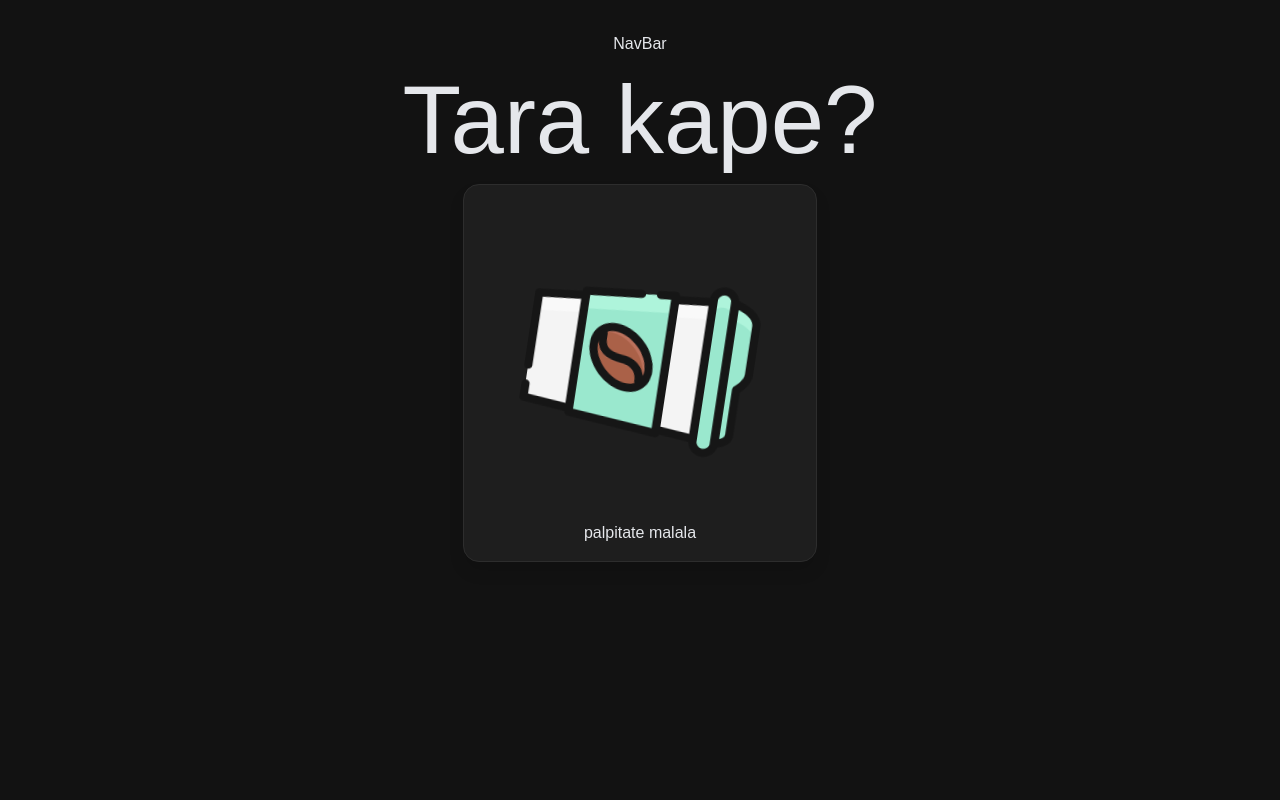
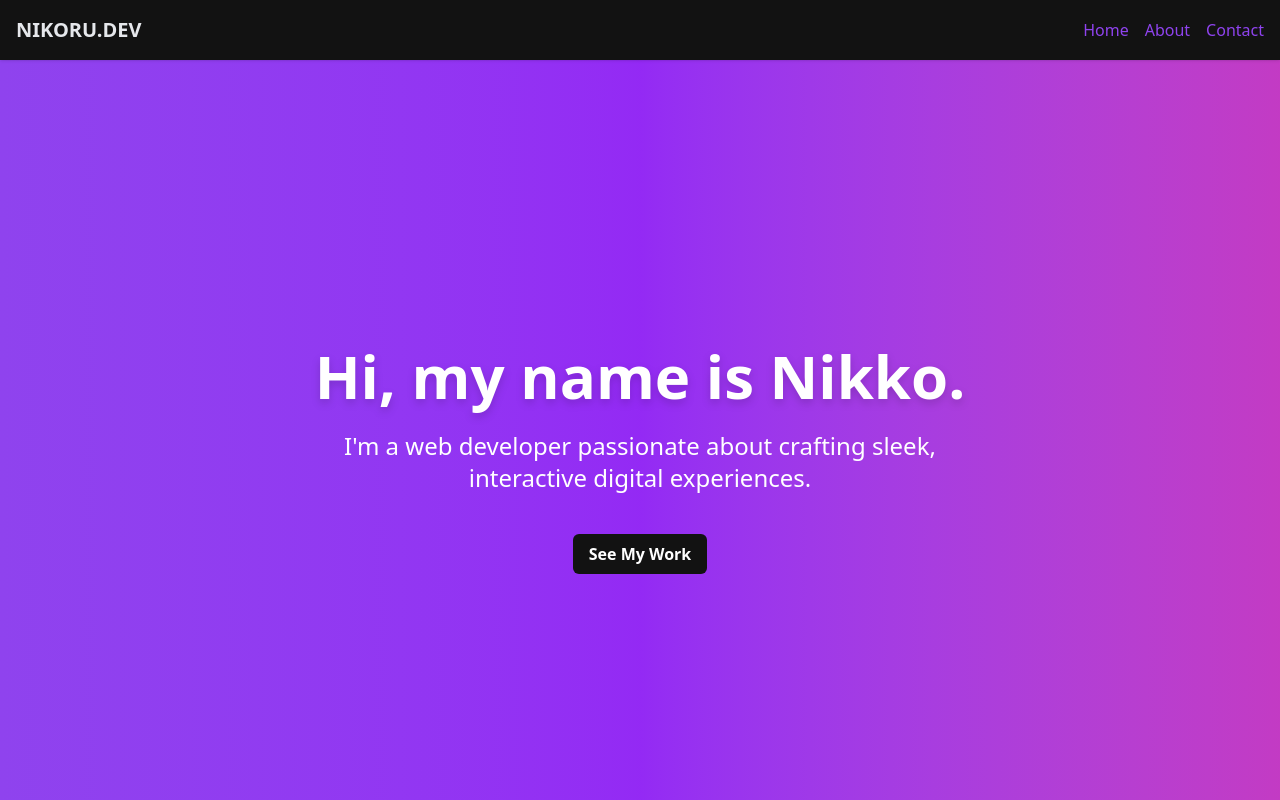
Before and after one commit to Nikoru14/Nikoru14.github.io, a React (Vite) app: page / in a window 1280 px wide. Shown: the top 800 px of the page. Built offline with nearby package versions, Linux system fonts and the light colour scheme.

Commit message:
new file:   .prettierrc 	modified:   package-lock.json 	modified:   package.json 	modified:   src/App.css 	modified:   src/App.js 	modified:   src/components/NavBar.js 	deleted:    src/index.css 	modified:   src/main.js 	new file:   src/sections/Hero.js

```diff
--- a/package.json
+++ b/package.json
@@ -28,6 +28,8 @@
     "eslint-plugin-react-refresh": "^0.4.18",
     "gh-pages": "^6.3.0",
     "globals": "^15.14.0",
+    "prettier": "^3.5.3",
+    "prettier-plugin-tailwindcss": "^0.6.11",
     "vite": "^6.1.0"
   }
 }
--- a/src/App.css
+++ b/src/App.css
@@ -1,25 +1,135 @@
-#root {
-  max-width: 1280px;
-  margin: 0 auto;
-  padding: 2rem;
-  text-align: center;
+@import "tailwindcss";
+
+/* Define your design tokens in the @theme block.
+   (Tokens in the “--color-*” namespace will automatically generate utilities like bg-primary or text-primary.) */
+@theme {
+  --color-primary: #8f43ee;
+  --color-background: #121212;
+  --color-text: #e5e7eb;
+  --color-card: #1e1e1e;
+  --color-border: #2d2d2d;
 }
 
-.logo {
-  height: 6em;
-  padding: 1.5em;
-  will-change: filter;
-  transition: filter 300ms;
+/* Base styles (global styles) */
+@layer base {
+  body {
+    @apply bg-[var(--color-background)] text-[var(--color-text)] font-sans;
+  }
+
+  h1 {
+    @apply text-3xl font-bold;
+  }
+
+  h2 {
+    @apply text-2xl font-semibold;
+  }
+
+  h3 {
+    @apply text-xl font-medium;
+  }
+
+  p {
+    @apply text-base;
+  }
+
+  a {
+    @apply text-[var(--color-primary)] no-underline;
+  }
+
+  a:hover {
+    @apply underline;
+  }
 }
 
-.logo:hover {
-  filter: drop-shadow(0 0 2em #646cffaa);
+/* Component styles */
+@layer components {
+  .card {
+    @apply bg-[var(--color-card)] p-4 rounded-xl border border-[var(--color-border)];
+  }
+
+  .button {
+    @apply px-4 py-2 rounded-md font-semibold transition-all duration-200 bg-background text-white;
+  }
+
+  .button:hover {
+    filter: brightness(1.5);
+  }
+
+  .button:active {
+    transform: scale(0.95);
+  }
+
+  .input {
+    @apply p-2 rounded-md border bg-[var(--color-card)] text-white;
+    /* Alternatively, you can apply border color via @apply if you wish:
+       @apply border-[var(--color-border)]; */
+    border-color: var(--color-border);
+  }
+
+  .link {
+    @apply text-[var(--color-primary)] no-underline;
+  }
+
+  .link:hover {
+    @apply underline;
+  }
+
+  .logo {
+    @apply p-6 h-[200px] w-auto;
+    will-change: filter;
+    animation: logo-spin 20s linear infinite;
+  }
+
+  .logo:hover {
+    @apply transition-all duration-400;
+    filter: drop-shadow(0 0 2em rgb(0, 255, 179));
+  }
 }
 
-.logo.react:hover {
-  filter: drop-shadow(0 0 2em #61dafbaa);
+/* Utilities */
+@layer utilities {
+  .hero-section {
+    @apply p-4 bg-[var(--color-primary)] text-white h-screen;
+  }
+
+  .section {
+    @apply p-4;
+  }
+
+  .container {
+    @apply mx-auto max-w-4xl px-4;
+  }
+
+  .grid {
+    @apply grid grid-cols-1 gap-4;
+  }
+
+  .grid-sm {
+    @apply grid-cols-2;
+  }
+
+  .grid-md {
+    @apply grid-cols-3;
+  }
+
+  .grid-lg {
+    @apply grid-cols-4;
+  }
+
+  .grid-xl {
+    @apply grid-cols-5;
+  }
+
+  .grid-2xl {
+    @apply grid-cols-6;
+  }
+
+  .flex-center {
+    @apply flex items-center justify-center;
+  }
 }
 
+/* Custom keyframes for the logo animation */
 @keyframes logo-spin {
   from {
     transform: rotate(0deg);
@@ -29,17 +139,3 @@
     transform: rotate(360deg);
   }
 }
-
-@media (prefers-reduced-motion: no-preference) {
-  a:nth-of-type(2) .logo {
-    animation: logo-spin infinite 20s linear;
-  }
-}
-
-.card {
-  padding: 2em;
-}
-
-.read-the-docs {
-  color: #888;
-}
--- a/src/App.js
+++ b/src/App.js
@@ -1,12 +1,12 @@
 import { useState } from 'react'
 import { createBrowserRouter, RouterProvider } from "react-router-dom";
+import Hero from './sections/Hero.js';
 import NavBar from './components/NavBar.js'
 import coffeeCupSVG from './assets/coffee-cup.svg'
 import './App.css'
 
+
 const App = () => {
-  const [count, setCount] = useState(0)
-
   const openInNewTab = url => {
     window.open(url, '_blank', 'noopener,noreferrer');
   };
@@ -14,9 +14,19 @@ const App = () => {
 
   return (
     <>
-      <div>
       <NavBar />
-
+      <Hero />
+      <div className='container'>
+        <h1 className='text-8xl my-4'>Tara kape?</h1>
+        <div className='flex justify-center'>
+          <div className="card">
+            <p>
+              <img src={coffeeCupSVG} alt="Coffee Cup" className="logo" />
+            </p>
+            <p>
+              palpitate malala
+            </p>
+          </div>
         </div>
         <h1 className='text-8xl my-4'>Tara kape?</h1>
         <div className='flex justify-center'>
@@ -29,6 +39,7 @@ const App = () => {
             </p>
           </div>
         </div>
+      </div>
     </>
   )
 }
--- a/src/components/NavBar.js
+++ b/src/components/NavBar.js
@@ -1,9 +1,28 @@
 const NavBar = () => {
   return (
-    <div>
-      <h1>NavBar</h1>
-    </div>
+    <nav className="sticky top-0 z-50 flex items-center justify-between p-4 bg-background shadow">
+      <div className="flex-shrink-0">
+        <h1 className="text-xl font-bold">NIKORU.DEV</h1>
+      </div>
+      <ul className="flex space-x-4">
+        <li>
+          <a href="/" className="text-primary hover:text-gray-800">
+            Home
+          </a>
+        </li>
+        <li>
+          <a href="/about" className="text-primary hover:text-gray-800">
+            About
+          </a>
+        </li>
+        <li>
+          <a href="/contact" className="text-primary hover:text-gray-800">
+            Contact
+          </a>
+        </li>
+      </ul>
+    </nav>
   );
-}
+};
 
 export default NavBar;
--- a/src/index.css
+++ /dev/null
@@ -1,87 +0,0 @@
-@import 'tailwindcss';
-
-
-/* Custom Dark Mode Theme */
-:root {
-  --primary-color: #8f43ee;
-  /* Violet Accent */
-  /* --primary-color: #22c55e;  Green Accent */
-  --background-color: #121212;
-  --text-color: #e5e7eb;
-  --card-bg: #1e1e1e;
-  --border-color: #2d2d2d;
-}
-
-
-body {
-  background-color: var(--background-color);
-  color: var(--text-color);
-  font-family: sans-serif;
-}
-
-.card {
-  background-color: var(--card-bg);
-  padding: 1rem;
-  border-radius: 1rem;
-  box-shadow: 0 10px 15px rgba(0, 0, 0, 0.1);
-  border: 1px solid var(--border-color);
-}
-
-.button {
-  padding: 0.5rem 1rem;
-  border-radius: 0.5rem;
-  font-weight: 600;
-  transition: all 0.2s;
-  background-color: var(--primary-color);
-  color: white;
-}
-
-.button:hover {
-  filter: brightness(1.1);
-}
-
-.button:active {
-  transform: scale(0.95);
-}
-
-.input {
-  padding: 0.5rem;
-  border-radius: 0.5rem;
-  border: 1px solid var(--border-color);
-  background-color: var(--card-bg);
-  color: white;
-}
-
-.link {
-  color: var(--primary-color);
-  text-decoration: none;
-}
-
-.link:hover {
-  text-decoration: underline;
-}
-
-.logo {
-  height: 20em;
-  width: auto;
-  padding: 1.5em;
-  will-change: filter;
-  animation: logo-spin infinite 20s linear;
-}
-
-
-.logo:hover {
-  filter: drop-shadow(0 0 2em #646cffaa);
-}
-
-@keyframes logo-spin {
-  from {
-    transform: rotate(0deg);
-  }
-
-  to {
-    transform: rotate(360deg);
-  }
-
-
-}
--- a/src/main.js
+++ b/src/main.js
@@ -1,7 +1,6 @@
 import { StrictMode } from 'react'
 import { createRoot } from 'react-dom/client'
 import App from './App.js'
-import './index.css'
 
 createRoot(document.getElementById('root')).render(
   <StrictMode>
--- /dev/null
+++ b/src/sections/Hero.js
@@ -0,0 +1,22 @@
+const Hero = () => {
+    return (
+        <section className="hero-section relative flex-center h-screen overflow-hidden">
+            {/* Gradient overlay */}
+            <div className="absolute inset-0 bg-gradient-to-r from-[var(--color-primary)] via-purple-600 to-pink-500 opacity-50"></div>
+            {/* Hero content */}
+            <div className="relative z-10 text-center space-y-6 px-4">
+                <h1 className="text-5xl md:text-6xl font-extrabold drop-shadow-lg">
+                    Hi, my name is Nikko.
+                </h1>
+                <p className="text-xl md:text-2xl max-w-2xl mx-auto">
+                    I'm a web developer passionate about crafting sleek, interactive digital experiences.
+                </p>
+                <a href="#portfolio" className="button inline-block mt-4">
+                    See My Work
+                </a>
+            </div>
+        </section>
+    );
+};
+
+export default Hero;
```
Also changed, not shown: 2 other files (tests, documents, lock files or other folders). Lines whose indentation alone changed are shown as unchanged.
